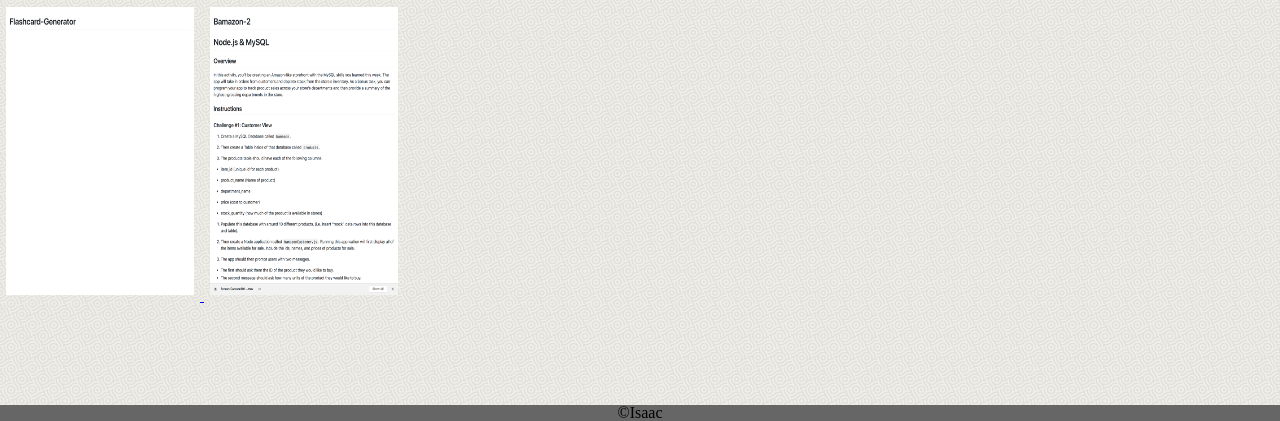
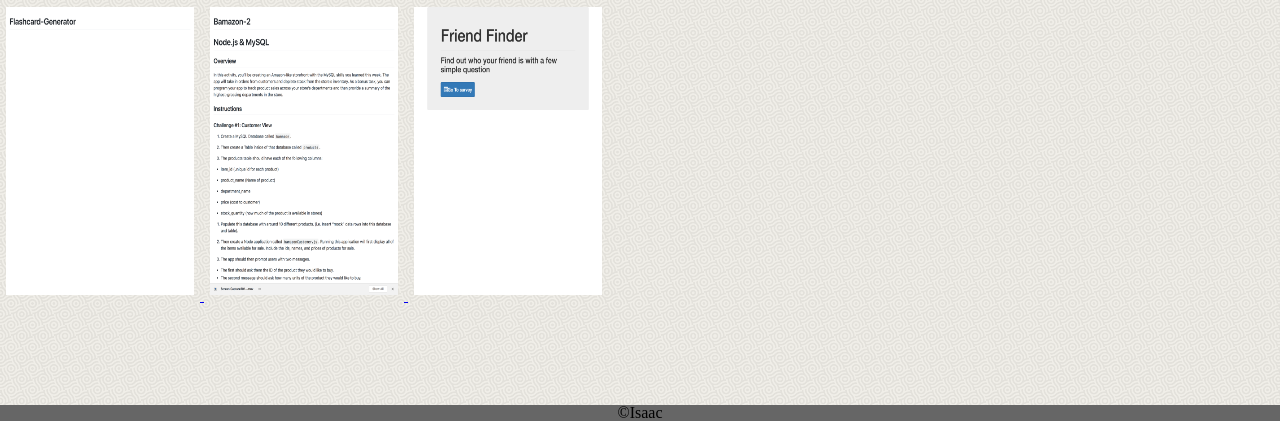
Before and after one commit to Bunnyster43/Isaac-Portfolio, a website: page portfolio.html in a window 1280 px wide. Shown: the part 379-800 px from the top of the page. Drawn offline with Linux system fonts and the light colour scheme.

Commit message:
initial site files

```diff
--- a/portfolio.html
+++ b/portfolio.html
@@ -82,6 +82,10 @@
 <img src="asserts/image/Screen Shot 2018-06-17 at 6.06.00 PM.png" alt="Bamazon" style="padding:6px; width:200px; height:300px; border:0">
 </a>
 
+<a href="https://friend--app.herokuapp.com/" target="blank">
+<img src="asserts/image/Screen Shot 2018-06-20 at 1.38.03 PM.png" alt="FriendFinder" style="padding:6px; width:200px; height:300px; border:0">
+</a>
+
 </section>
 
 </body>
```
Also changed, not shown: package.json (added, +20 -0 lines), asserts/image/Screen Shot 2018-06-20 at 1.38.03 PM.png (added).
